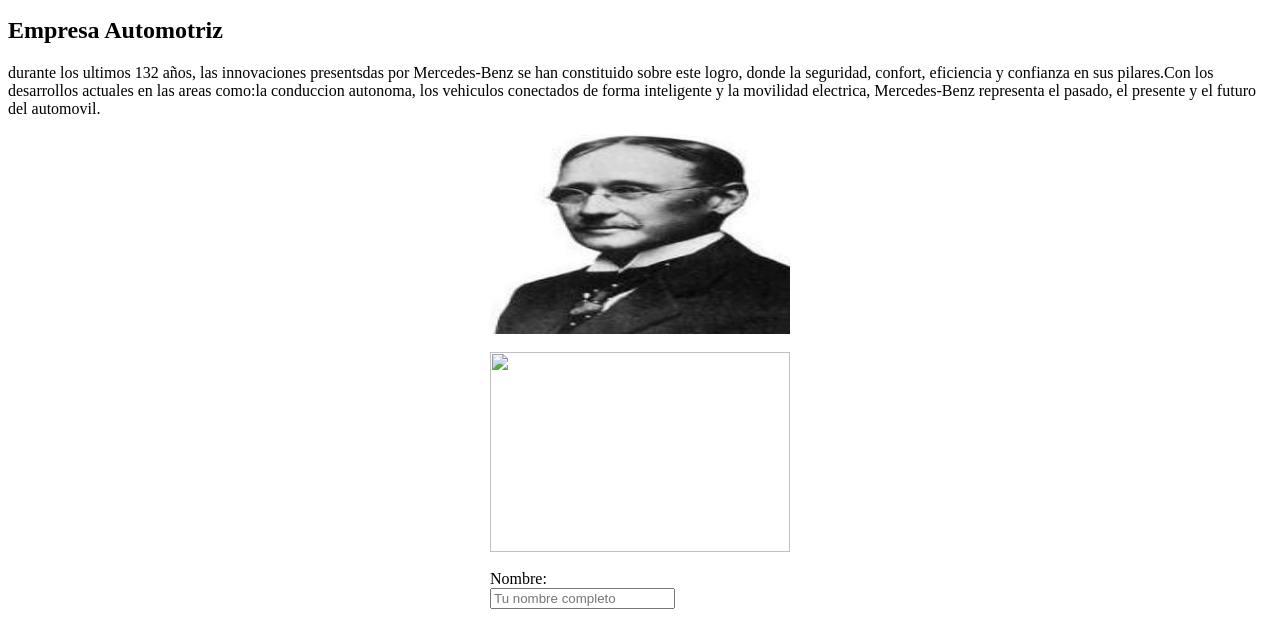
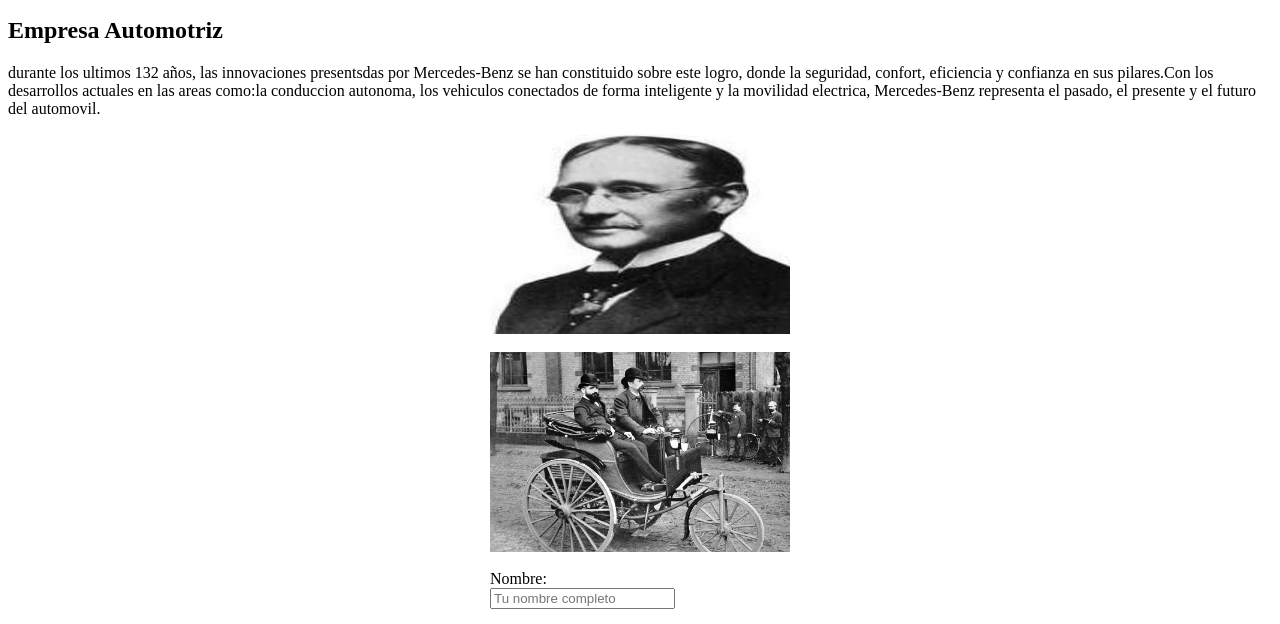
Before and after one commit to rodri410/Auto, a plain HTML site: page index.html in a window 1280 px wide. Shown: the part 137-761 px from the top of the page. Drawn offline with Linux system fonts and the light colour scheme.

Commit message:
Update index.html

```diff
--- a/index.html
+++ b/index.html
@@ -24,7 +24,7 @@ height="200"
 style="display: block; margin: 0 auto;">
 
 <br>
-<img src="El automóvil patentado de 1887: un"
+<img src="Creador.jpg"
 width="300"
 height="200"
 style="display: block; margin: 0 auto;">
```
